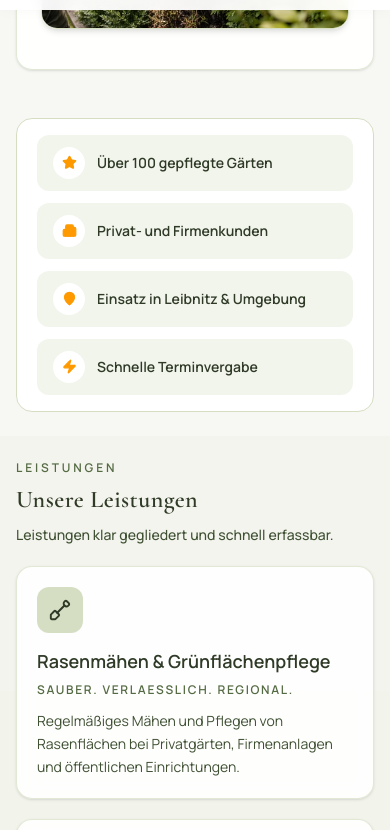
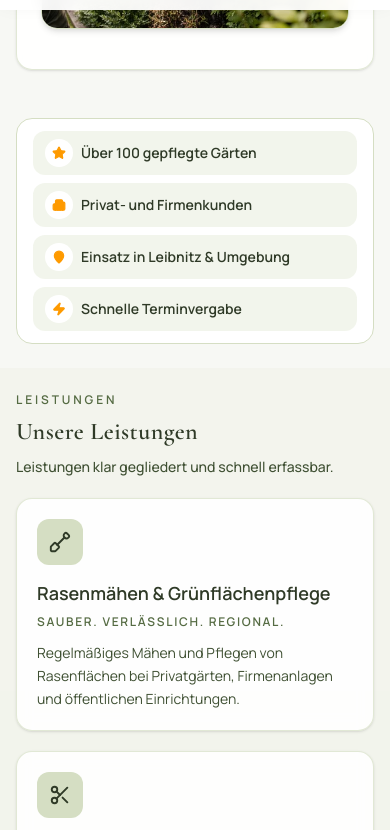
Before and after one commit to tipicoUEFN/gartenfirma, a React (Vite) app: page / in a window 390 px wide. Shown: the part 834-1664 px from the top of the page. Built offline with nearby package versions, Linux system fonts and the light colour scheme.

Commit message:
Apply pending homepage and translation updates

```diff
--- a/public/locales/de-AT/translation.json
+++ b/public/locales/de-AT/translation.json
@@ -252,7 +252,6 @@
     "heroSliderRegion": "Bilder aus Einsätzen"
   },
   "homeExtras": {
-    "heroEyebrow": "PR Gartenservice",
     "heroTitle": "Gartenpflege aus Leibnitz",
     "heroText": "Zuverlässig für Privatgärten, Firmenflächen und Wohnanlagen im Großraum Leibnitz, Graz, Deutschlandsberg und der Südoststeiermark.",
     "heroService1": "Rasenpflege",
--- a/public/locales/en/translation.json
+++ b/public/locales/en/translation.json
@@ -221,7 +221,6 @@
     "heroSliderRegion": "Photos from completed jobs"
   },
   "homeExtras": {
-    "heroEyebrow": "PR Garden Service",
     "heroTitle": "Garden care from Leibnitz",
     "heroText": "Reliable support for private gardens, company grounds and residential complexes in Leibnitz, Graz, Deutschlandsberg and Southeast Styria.",
     "heroService1": "Lawn care",
--- a/public/locales/hr/translation.json
+++ b/public/locales/hr/translation.json
@@ -201,7 +201,6 @@
     "heroSliderRegion": "Fotografije izvedenih radova"
   },
   "homeExtras": {
-    "heroEyebrow": "PR Gartenservice",
     "heroTitle": "Njega vrtova iz Leibnitza",
     "heroText": "Pouzdana njega privatnih vrtova, poslovnih površina i stambenih objekata u Leibnitzu, Grazu, Deutschlandsbergu i jugoistočnoj Štajerskoj.",
     "heroService1": "Njega travnjaka",
--- a/public/locales/hu/translation.json
+++ b/public/locales/hu/translation.json
@@ -201,7 +201,6 @@
     "heroSliderRegion": "Elvégzett munkák képei"
   },
   "homeExtras": {
-    "heroEyebrow": "PR Gartenservice",
     "heroTitle": "Kertgondozás Leibnitzből",
     "heroText": "Megbízható gondozás magánkertekhez, céges területekhez és lakóparkokhoz Leibnitz, Graz, Deutschlandsberg és Délkelet-Stájerország térségében.",
     "heroService1": "Fűápolás",
--- a/public/locales/sl/translation.json
+++ b/public/locales/sl/translation.json
@@ -201,7 +201,6 @@
     "heroSliderRegion": "Fotografije izvedenih del"
   },
   "homeExtras": {
-    "heroEyebrow": "PR Gartenservice",
     "heroTitle": "Nega vrtov iz Leibnitza",
     "heroText": "Zanesljiva nega zasebnih vrtov, poslovnih površin in stanovanjskih objektov v Leibnitzu, Gradcu, Deutschlandsbergu in jugovzhodni Štajerski.",
     "heroService1": "Nega trate",
--- a/src/components/ReferenceCard.jsx
+++ b/src/components/ReferenceCard.jsx
@@ -21,16 +21,22 @@ function ReferenceCard({ title, location, text, image, fallbackImage }) {
   return (
     <article className="glass-card overflow-hidden rounded-2xl p-5">
       {showImage ? (
-        <div className="overflow-hidden rounded-xl border border-olive-200 bg-white">
+        <a
+          href={currentImage}
+          target="_blank"
+          rel="noreferrer"
+          title={title}
+          className="block overflow-hidden rounded-xl border border-olive-200 bg-white"
+        >
           {/* TODO: replace with real project photos (before/after, hedge trimming, mowing, on-site work) for stronger authenticity. */}
           <img
             src={currentImage}
             alt={title}
             loading="lazy"
             onError={handleImageError}
-            className="aspect-[3/2] w-full object-cover"
+            className="aspect-[3/2] w-full object-cover transition duration-200 hover:scale-[1.01]"
           />
-        </div>
+        </a>
       ) : (
         <div className="flex aspect-[3/2] items-center justify-center rounded-xl border border-dashed border-olive-300 bg-olive-100/60 px-4 text-center text-xs font-semibold uppercase tracking-[0.18em] text-olive-700">
           {t('references.imageComingSoon')}
--- a/src/components/ServiceCard.jsx
+++ b/src/components/ServiceCard.jsx
@@ -7,7 +7,7 @@ function ServiceCard({ icon, title, description }) {
         {createElement(icon, { size: 22, strokeWidth: 2.1 })}
       </div>
       <h3 className="text-lg font-semibold leading-snug text-olive-800">{title}</h3>
-      <p className="mt-2 text-xs font-semibold uppercase tracking-[0.14em] text-olive-600">Sauber. Verlaesslich. Regional.</p>
+      <p className="mt-2 text-xs font-semibold uppercase tracking-[0.14em] text-olive-600">Sauber. Verlässlich. Regional.</p>
       <p className="mt-3 text-sm leading-relaxed text-olive-700">{description}</p>
     </article>
   )
--- a/src/pages/HomePage.jsx
+++ b/src/pages/HomePage.jsx
@@ -115,7 +115,7 @@ function HomePage() {
       <LocalBusinessSchema />
 
       <PageHero
-        eyebrow={t('homeExtras.heroEyebrow')}
+        eyebrow="PR Gartenservice"
         title={t('homeExtras.heroTitle')}
         text={t('homeExtras.heroText')}
         imageContent={<HeroSlider slides={heroSlides} />}
@@ -141,16 +141,16 @@ function HomePage() {
         </div>
       </PageHero>
 
-      <section className="section-spacing pt-0 pb-4 sm:pb-5 lg:pb-6">
+      <section className="section-spacing pt-0 pb-2 sm:pb-3 lg:pb-4">
         <div className="container-width">
-          <div className="rounded-2xl border border-olive-200 bg-white px-5 py-4 sm:px-6">
-            <div className="grid gap-3 md:grid-cols-2 xl:grid-cols-4">
+          <div className="rounded-2xl border border-olive-200 bg-white px-4 py-3 sm:px-5">
+            <div className="grid gap-2 md:grid-cols-2 xl:grid-cols-4">
               {heroTrustItems.map((item) => {
                 const Icon = item.icon
                 return (
-                  <div key={item.label} className="flex items-center gap-3 rounded-xl bg-olive-100/60 px-4 py-3 text-sm font-semibold text-olive-800">
-                    <span className="inline-flex h-8 w-8 items-center justify-center rounded-full bg-white text-amber-500">
-                      <Icon size={15} fill="currentColor" />
+                  <div key={item.label} className="flex items-center gap-2 rounded-xl bg-olive-100/60 px-3 py-2 text-sm font-semibold text-olive-800">
+                    <span className="inline-flex h-7 w-7 items-center justify-center rounded-full bg-white text-amber-500">
+                      <Icon size={14} fill="currentColor" />
                     </span>
                     <span>{item.label}</span>
                   </div>
@@ -161,7 +161,7 @@ function HomePage() {
         </div>
       </section>
 
-      <section className="section-spacing pt-4 sm:pt-5 lg:pt-6 bg-olive-100/40">
+      <section className="section-spacing pt-2 sm:pt-3 lg:pt-4 bg-olive-100/40">
         <div className="container-width">
           <SectionTitle
             eyebrow={t('home.services.eyebrow')}
```
